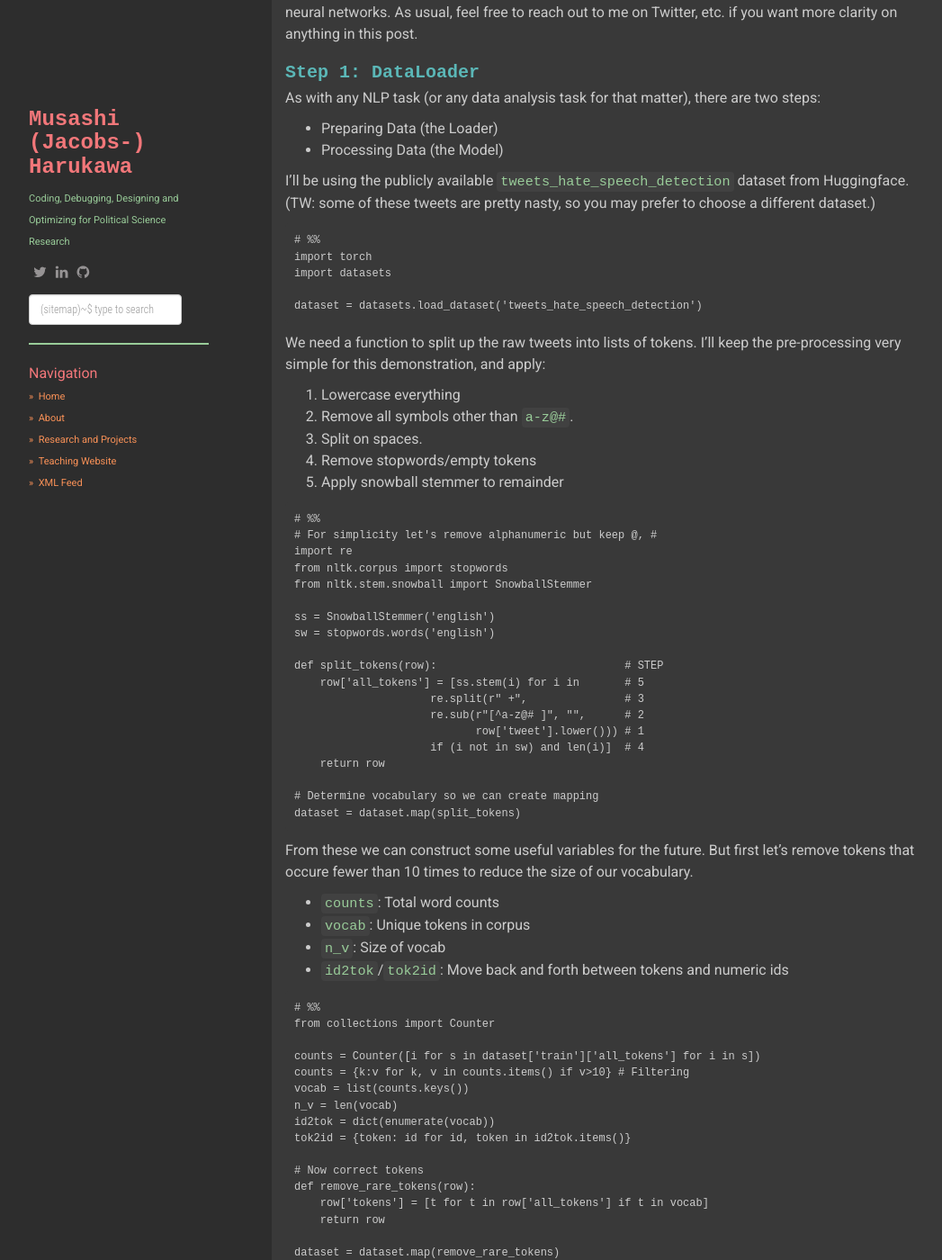
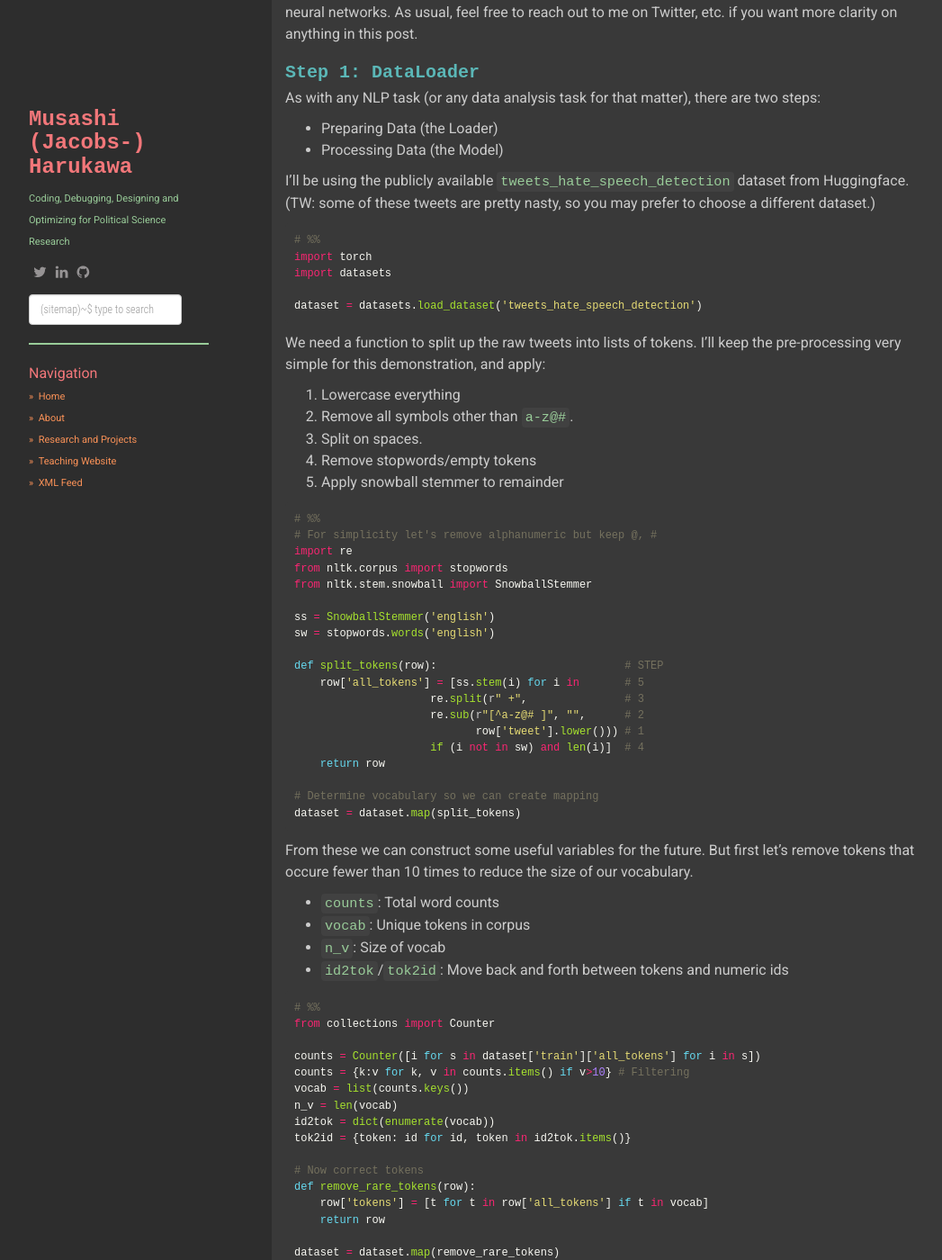
Before and after one commit to muhark/muhark.github.io, a Jekyll site: the page built from _posts/2021-10-15-word2vec-from-scratch.md, in a window 1280 px wide and 1400 px high, scrolled down 1093 px. Shown: the whole window at 90% size, without its empty margins (53-1100 px from the left). Built offline with Jekyll 4.4.1, drawn with Linux system fonts in a browser that asks for light colours; nearby versions of some CDN libraries; comment, search, counter and statistics services are not loaded; some of the changed text lies outside the part shown.

Commit message:
Fixing code highlighting

````diff
--- a/_posts/2021-10-15-word2vec-from-scratch.md
+++ b/_posts/2021-10-15-word2vec-from-scratch.md
@@ -44,7 +44,7 @@ As with any NLP task (or any data analysis task for that matter), there are two
 
 I'll be using the publicly available `tweets_hate_speech_detection` dataset from Huggingface. (TW: some of these tweets are pretty nasty, so you may prefer to choose a different dataset.)
 
-```{python}
+```python
 # %%
 import torch
 import datasets
@@ -60,7 +60,7 @@ We need a function to split up the raw tweets into lists of tokens. I'll keep th
 4. Remove stopwords/empty tokens
 5. Apply snowball stemmer to remainder
 
-```{python}
+```python
 # %%
 # For simplicity let's remove alphanumeric but keep @, #
 import re
@@ -89,7 +89,7 @@ From these we can construct some useful variables for the future. But first let'
 - `n_v`: Size of vocab
 - `id2tok`/`tok2id`: Move back and forth between tokens and numeric ids
 
-```{python}
+```python
 # %%
 from collections import Counter
 
@@ -122,7 +122,7 @@ Now finally we need to prepare the "sliding window" used in the Word2Vec algorit
 
 Let's implement this:
 
-```{python}
+```python
 def windowizer(row, wsize=3):
     """
     Windowizer function for Word2Vec. Converts sentence to sliding-window
@@ -165,7 +165,7 @@ The processing that I am doing here is:
 
 Also note that this is not the most RAM-efficient way of implementing this.
 
-```{python}
+```python
 from torch.utils.data import Dataset, DataLoader
 
 class Word2VecDataset(Dataset):
@@ -191,7 +191,7 @@ And now we wrap the dataset with a DataLoader. Note that at this point I'm defin
 `BATCH_SIZE` is the number of observations returned with each call. Much of the speed-ups from GPU processing come from massive batched matrix computations. When choosing batch size, remember that it's generally at trade-off between VRAM usage and speed, except for when the dataloader itself is the bottleneck. To speed up the dataloader, we can pass an argument to `num_workers` to enable parallelisation on the data preparation and loading.
 
 
-```{python}
+```python
 BATCH_SIZE = 2**14
 N_LOADER_PROCS = 10
 
@@ -226,7 +226,7 @@ Since these are mirror images of each other (the difference is the order of inpu
 
 Before we begin, however, a quick aside about how to generating one-hot encodings. Here's how we would do it "manually":
 
-```{python}
+```python
 from torch import nn
 
 size = 10
@@ -260,7 +260,7 @@ PyTorch implements this more efficiently using their `nn.Embedding` object, whic
 
 Here's the equivalent code.
 
-```{python}
+```python
 embedding_layer = nn.Embedding(size, 1)
 
 with torch.no_grad():
@@ -275,7 +275,7 @@ print(embedding_layer(torch.tensor(input)))
 
 With that out of the way, here's how I implement the Word2Vec model.
 
-```{python}
+```python
 class Word2Vec(nn.Module):
     def __init__(self, vocab_size, embedding_size):
         super().__init__()
@@ -310,7 +310,7 @@ The longer we train the network, the more perfectly it will learn the training d
 
 We use a for-loop to do our training. Here's the set-up:
 
-```{python}
+```python
 # Instantiate the model
 EMBED_SIZE = 100 # Quite small, just for the tutorial
 model = Word2Vec(n_v, EMBED_SIZE)
@@ -335,7 +335,7 @@ optimizer = torch.optim.AdamW(model.parameters(), lr=LR)
 
 To begin, let's run a ten loops in the training loop.
 
-```{python}
+```python
 from tqdm import tqdm  # For progress bars
 
 progress_bar = tqdm(range(EPOCHS * len(dataloader['train'])))
@@ -357,7 +357,7 @@ for epoch in range(EPOCHS):
 
 Let's plot the running loss:
 
-```{python}
+```python
 import matplotlib.pyplot as plt
 plt.plot(running_loss)
 ```
@@ -367,14 +367,14 @@ As we continue the training, the marginal increase in accuracy will decrease. Re
 Remember that the embeddings are the edge weights between the hidden layer and the output. Let's access and inspect the ones corresponding to "freedom", "mom", "school" and "#power".
 
 
-```{python}
+```python
 wordvecs = model.expand.weight.cpu().detach().numpy()
 tokens = ['freedom', 'mom', 'school', '#hate']
 ```
 
 Now let's get the closest vectors (by various metrics):
 
-```{python}
+```python
 from scipy.spatial import distance
 import numpy as np
 
@@ -407,7 +407,7 @@ for word in tokens:
 Now let's train the model for another 90 epochs and see how these change:
 
 
-```{python}
+```python
 EPOCHS = 90
 progress_bar = tqdm(range(EPOCHS * len(dataloader['train'])))
 for epoch in range(EPOCHS):
@@ -428,7 +428,7 @@ plt.plot(running_loss)
 
 Extracting the new word vectors:
 
-```{python}
+```python
 wordvecs_100_epochs = model.expand.weight.cpu().detach().numpy()
 dmat_100_epochs = get_distance_matrix(wordvecs_100_epochs, 'cosine')
 for word in tokens:
````
